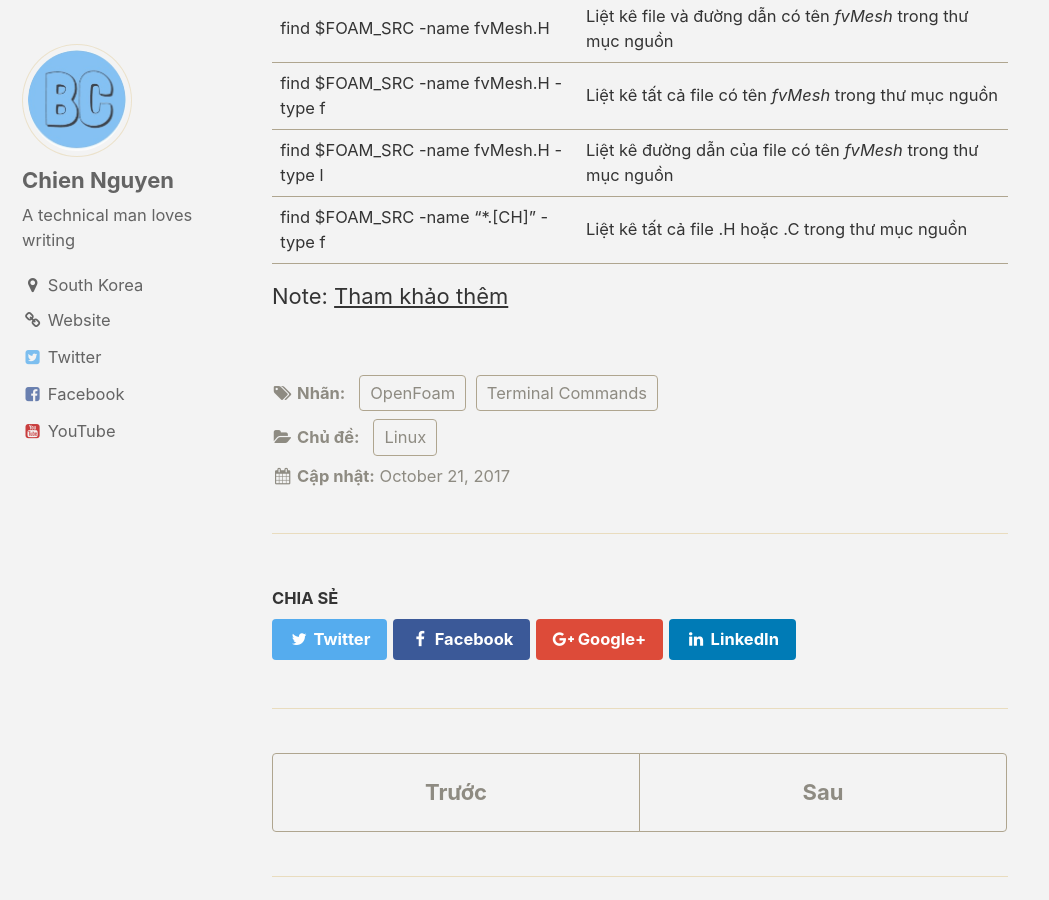
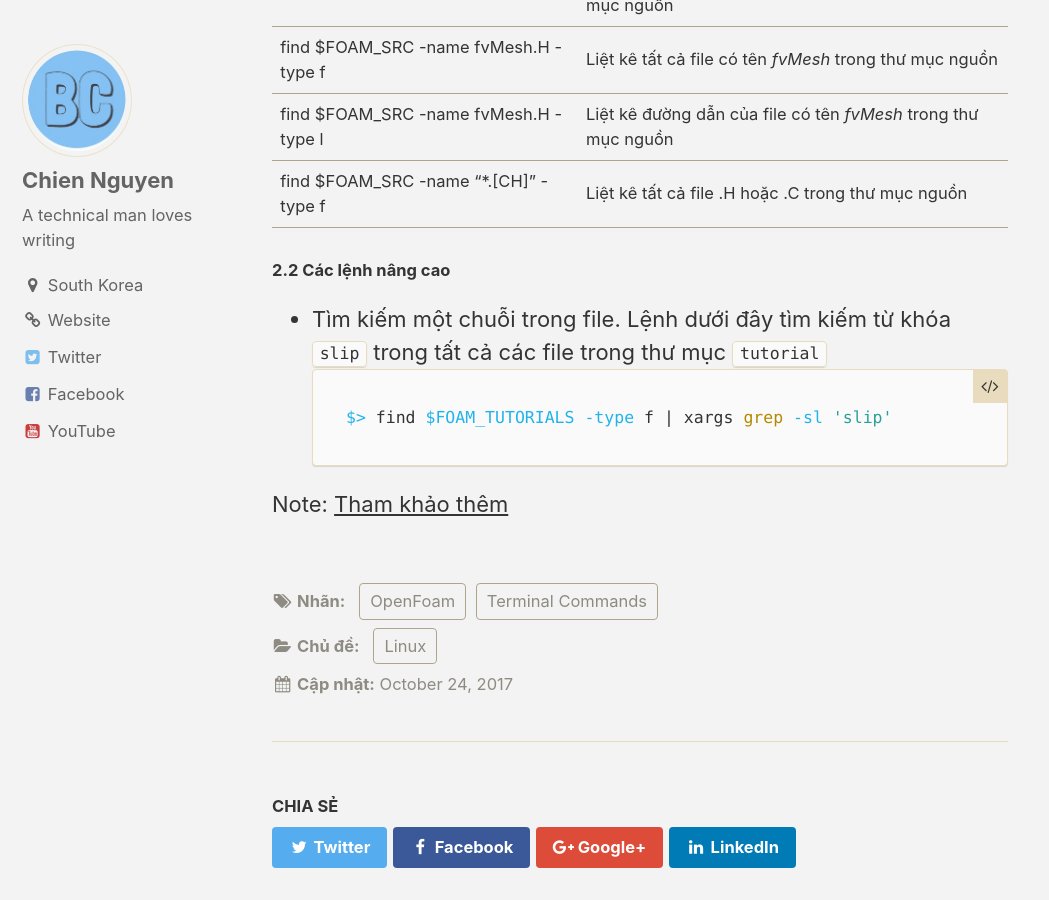
Before and after one commit to chienfm/chienfm.github.io, a Jekyll site: the page built from _posts/2017-10-10-Các-lệnh-Linux-thông-dụng.md, in a window 1280 px wide and 900 px high, scrolled down 1825 px. Shown: the whole window, without its empty margins (0-1049 px from the left). Built offline with Jekyll 4.4.1, drawn with Linux system fonts in a browser that asks for light colours; nearby versions of some CDN libraries; comment, search, counter and statistics services are not loaded.

Commit message:
Update content

````diff
--- a/_posts/2017-10-10-Các-lệnh-Linux-thông-dụng.md
+++ b/_posts/2017-10-10-Các-lệnh-Linux-thông-dụng.md
@@ -21,19 +22,19 @@
 * <kbd> cd </kbd>     : Chuyển tới thư mục mới.
     * <kbd> cd .. </kbd>: Trở về 1 thư mục trước.
 
-1.2 Các lệnh hiển thị
+#### 1.2 Các lệnh hiển thị
 
 * <kbd> cat </kbd>     : Hiển thị nội dung chỉ định trong 1 file, có nhiều lựa chọn đi kèm.
 * <kbd> tail </kbd>   : Hiện thị dòng cuối cùng trong văn bản, có nhiều lựa chọn đi kèm.
 
-1.3 Các lệnh làm việc với file
+#### 1.3 Các lệnh làm việc với file
 
 * <kbd> cp </kbd>     : Copy một hoặc nhiều files, option **-r** để copy thư mục
 * <kbd> mkdir </kbd>  : Tạo một folder mới
 * <kbd> rm </kbd>     : Xóa file. Option **-r** để xóa thư mục.
 * <kbd> mv </kbd>     : Di chuyển hoặc sửa tên file/thư mục
 
-1.4 Các lệnh hữu ích khác
+#### 1.4 Các lệnh hữu ích khác
 
 * <kbd> PS1='\u:\W\$ ' </kbd> : Rút gọn đường dẫn hiển thị ở command line. Thông tin chi tiết hơn có thể xem [tại đây](http://www.linuxselfhelp.com/howtos/Bash-Prompt/Bash-Prompt-HOWTO-2.html)
     * Example
@@ -45,7 +46,7 @@
 
 ### 2. OpenFOAM
 
-2.1 Tìm kiếm file và thư mục
+#### 2.1 Tìm kiếm file và thư mục
 
 | Command                               | Ý nghĩa                                                            |
 | ------------------------------        | ------------------------------------------------------------------ |
@@ -55,5 +56,11 @@
 | find $FOAM_SRC -name fvMesh.H -type l | Liệt kê đường dẫn của file có tên *fvMesh* trong thư mục nguồn     |
 | find $FOAM_SRC -name "\*.[CH]" -type f| Liệt kê tất cả file .H hoặc .C trong thư mục nguồn                 |
 
+#### 2.2 Các lệnh nâng cao
+  - Tìm kiếm một chuỗi trong file. Lệnh dưới đây tìm kiếm từ khóa `slip` trong tất cả các file trong thư mục `tutorial`
+    ```bash
+    $> find $FOAM_TUTORIALS -type f | xargs grep -sl 'slip'
+    ```
+
 
 Note: [Tham khảo thêm](https://cfd.direct/openfoam/linux-guide/)
````
Also changed, not shown: other parts of _posts/2017-10-10-Các-lệnh-Linux-thông-dụng.md (+3 -2 lines).
